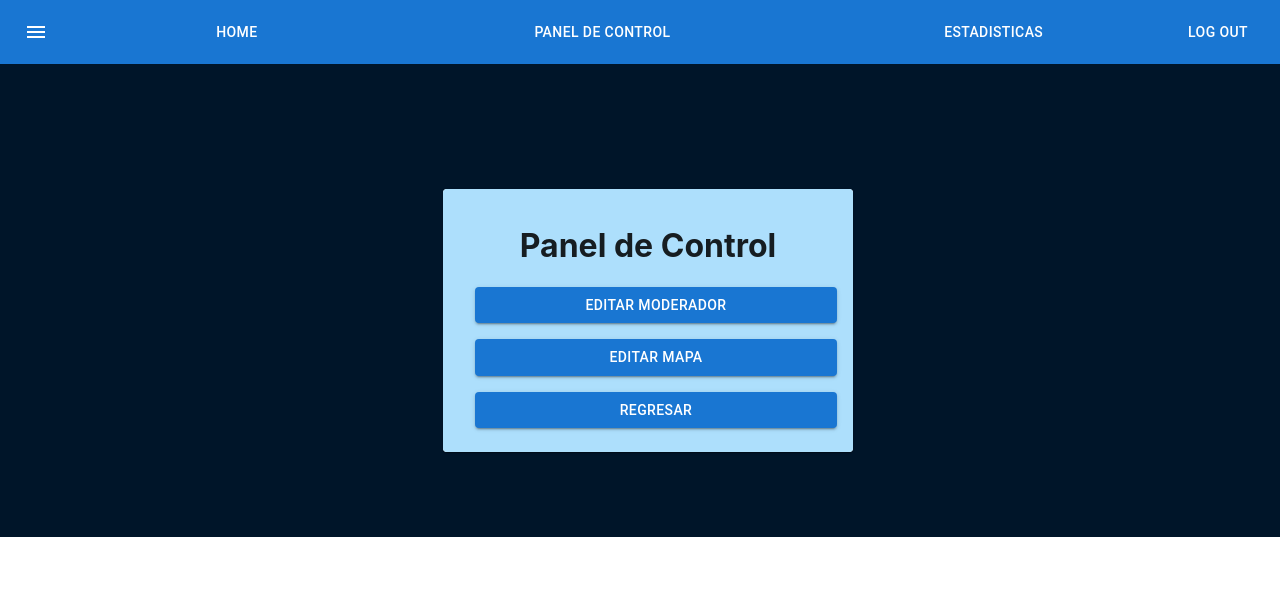
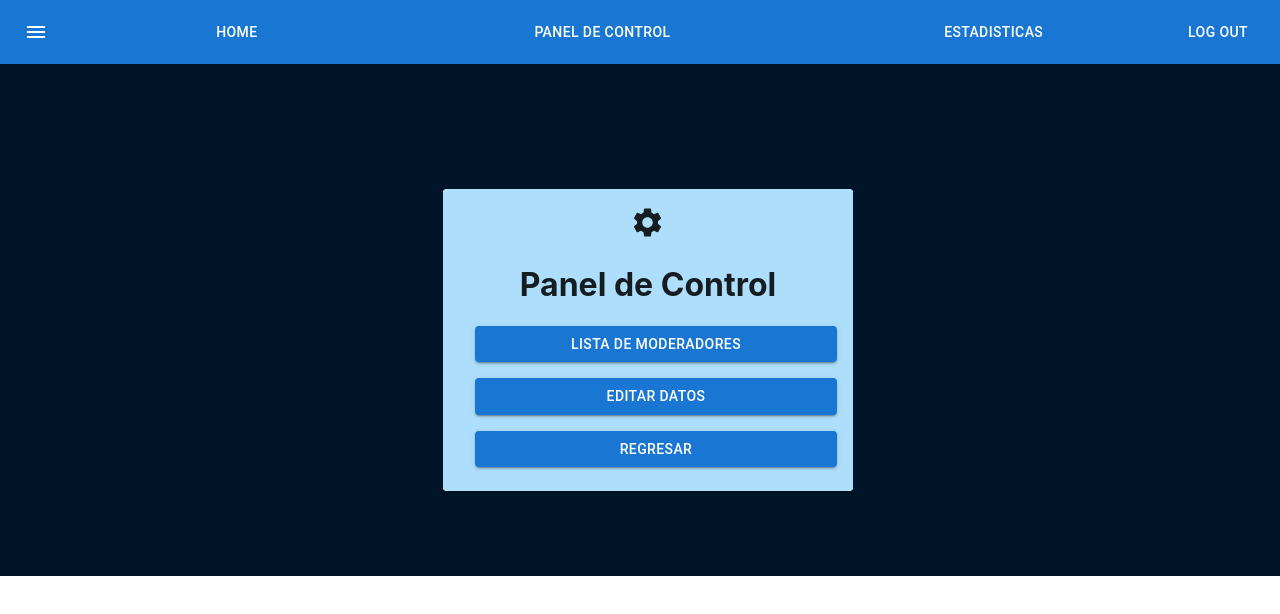
Before and after one commit to TPI-GB/Mapa, a React (Create React App) app in the folder mapa-frontend-admin/: page /controlpanel in a window 1280 px wide. Shown: the top 614 px of the page. Built offline with nearby package versions, Linux system fonts and the light colour scheme.

Commit message:
iconos agregados

```diff
--- a/mapa-frontend-admin/src/components/ControlPanel/ControlPanel.js
+++ b/mapa-frontend-admin/src/components/ControlPanel/ControlPanel.js
@@ -6,6 +6,7 @@ import {
   Card,
   CardContent,
 } from "@mui/material";
+import SettingsIcon from '@mui/icons-material/Settings';
 import "./ControlPanel.scss";
 
 export default function ControlPanel() {
@@ -17,13 +18,13 @@ export default function ControlPanel() {
         <Grid item xs={4} style={{ textAlign: "center" }}>
           <Card  sx={{ minWidth: 275 }}>
             <CardContent className="card">
-
+            <SettingsIcon fontSize="large"/>
               <h1>Panel de Control</h1>
               <Stack direction="column" ml={2} mt={2} >
-                <Button variant="contained" href="/EditUser">Editar Moderador</Button>
+                <Button variant="contained" href="/listusers">Lista de Moderadores</Button>
               </Stack>
               <Stack direction="column" ml={2} mt={2} >
-                <Button variant="contained">Editar Mapa</Button>
+                <Button variant="contained">Editar Datos</Button>
               </Stack>
               <Stack direction="column" ml={2} mt={2} >
                 <Button variant="contained" href="/Home">
```
